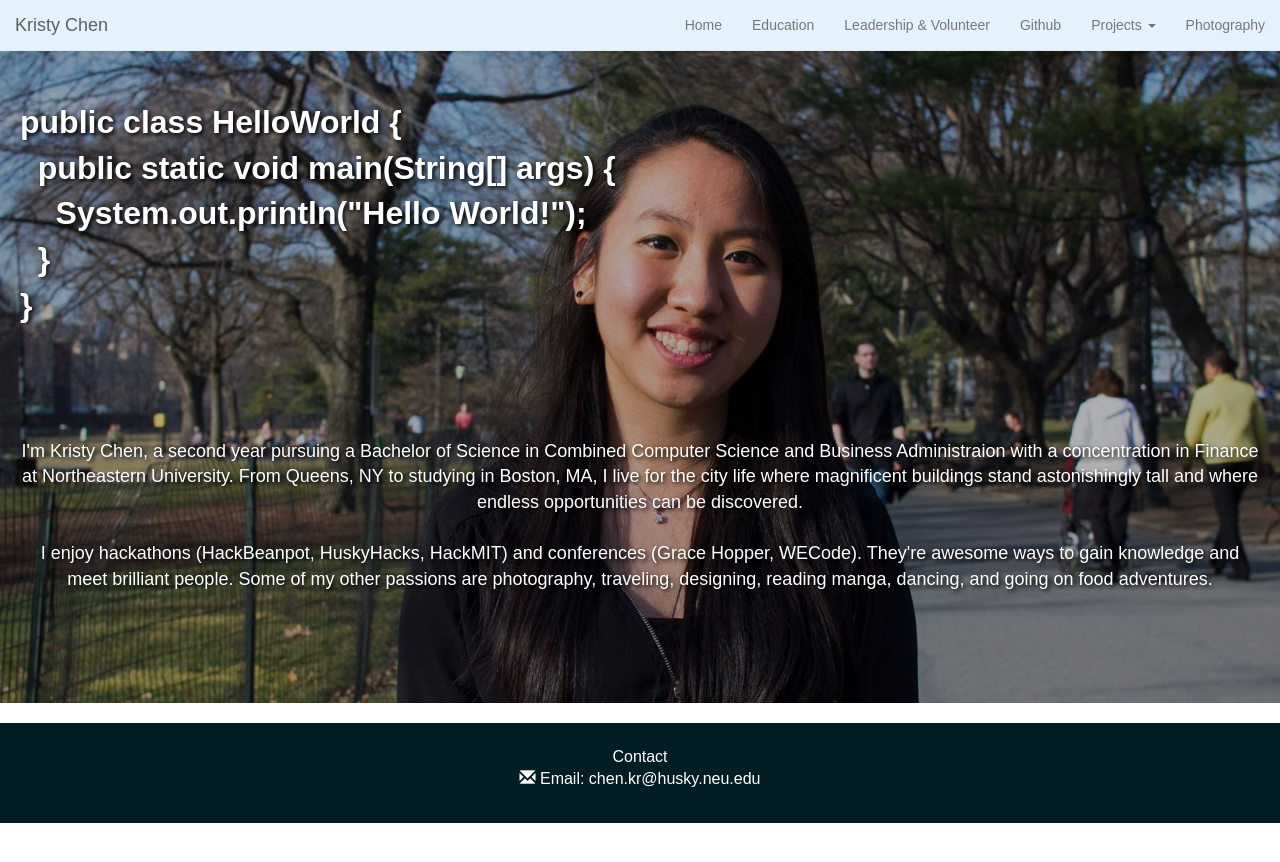
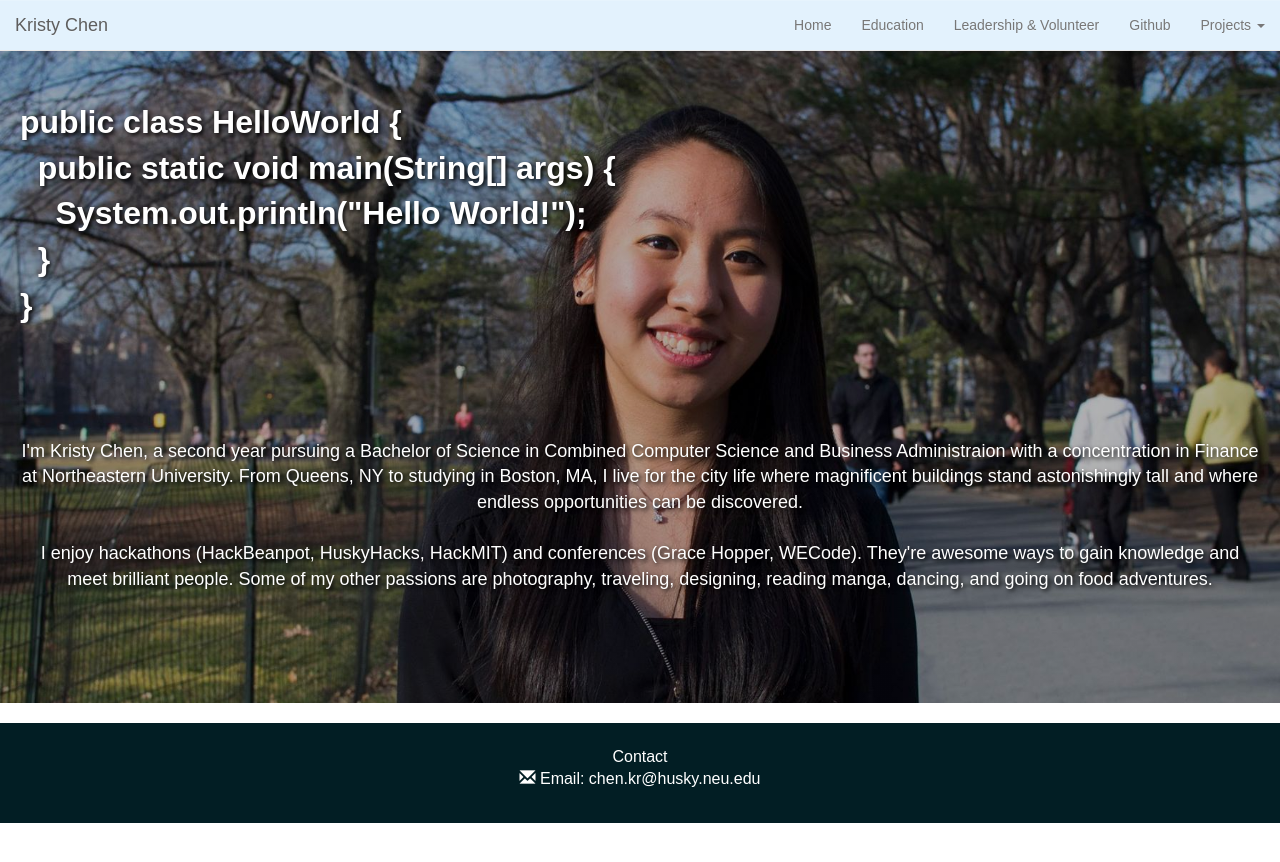
Before and after one commit to kristychen8/kristychen8.github.io, a Jekyll site: the page built from index.html, in a window 1280 px wide. Shown: the top 862 px of the page. Built offline with Jekyll 4.4.1, drawn with Linux system fonts in a browser that asks for light colours; nearby versions of some CDN libraries; some web fonts are replaced; library files that are not in the unit come from our copies.

Commit message:
comment out

```diff
--- a/_layouts/navbar.html
+++ b/_layouts/navbar.html
@@ -40,16 +40,16 @@
 					            <li><a href="https://github.com/kristychen8/kristychen8.github.io/tree/master/projects/Maze">Maze</a></li>
 					            <li><a href="https://github.com/kristychen8/kristychen8.github.io/tree/master/projects/ForbiddenIsland">Forbidden Island</a></li>
 					            <li><a href="https://github.com/l-tn3314/UFree">UFree</a></li>
-					            <li><a href="https://github.com/kristychen8/kristychen8.github.io/tree/master/projects/Tetris">Tetris</a></li>
+					            <li><a href="https://github.com/kristychen8/kristychen8.github.io/tree/master/projects/Tetris">Tetris</a></li><!--
 					            <li><a href="#">Apple Game</a></li>
 					            <li><a href="#">Horror Dating Simulator</a></li>
 					            <li><a href="#">Word Based RPG Game</a></li>
-					            <li><a href="#">Emulation of Bloon Game</a></li>
+					            <li><a href="#">Emulation of Bloon Game</a></li> -->
 					            <!-- <li role="separator" class="divider"></li>
 					            <li><a href="#">Separated link</a></li> -->
 					          </ul>
-					    </li>
-					    <li><a href="#">Photography</a></li>
+					    </li><!--
+					    <li><a href="#">Photography</a></li> -->
       					</ul>
    		 			</div><!-- /.navbar-collapse -->
  				</div><!-- /.container-fluid -->
```
Also changed, not shown: 1 other file.
